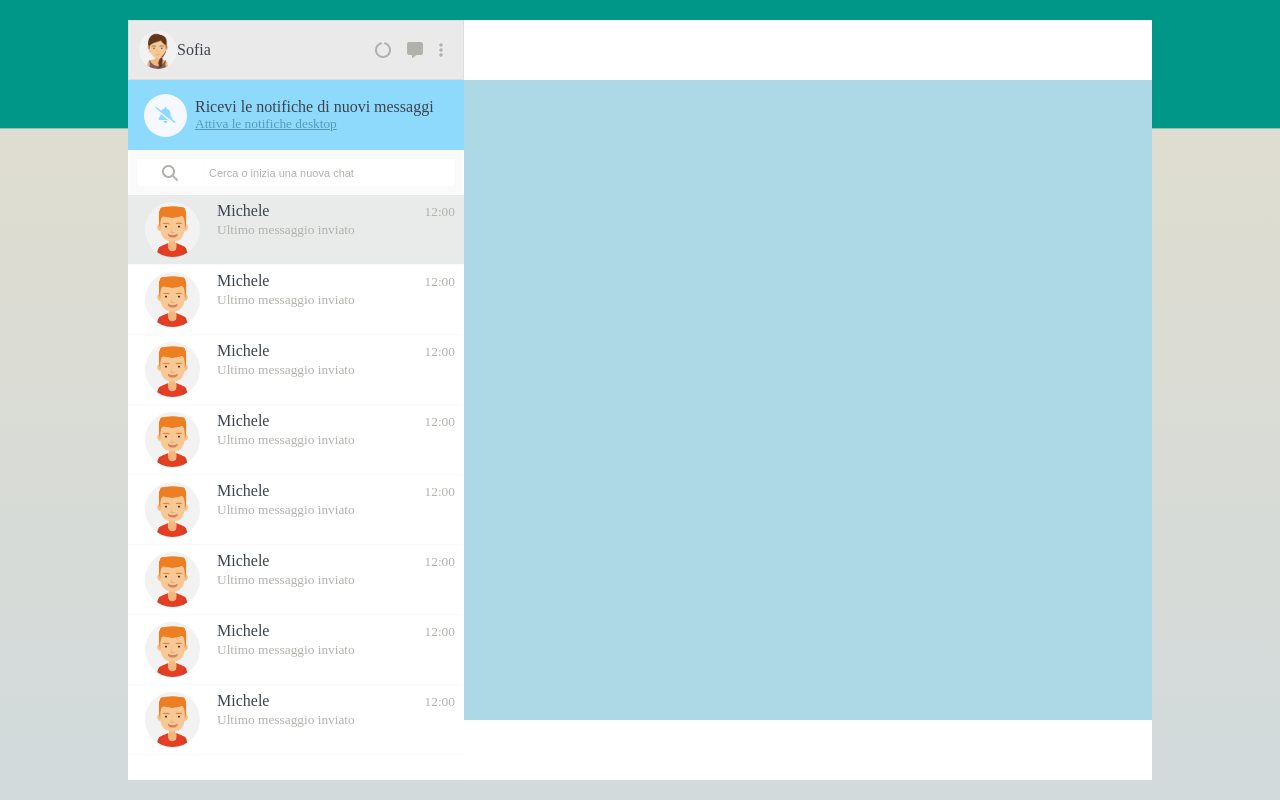
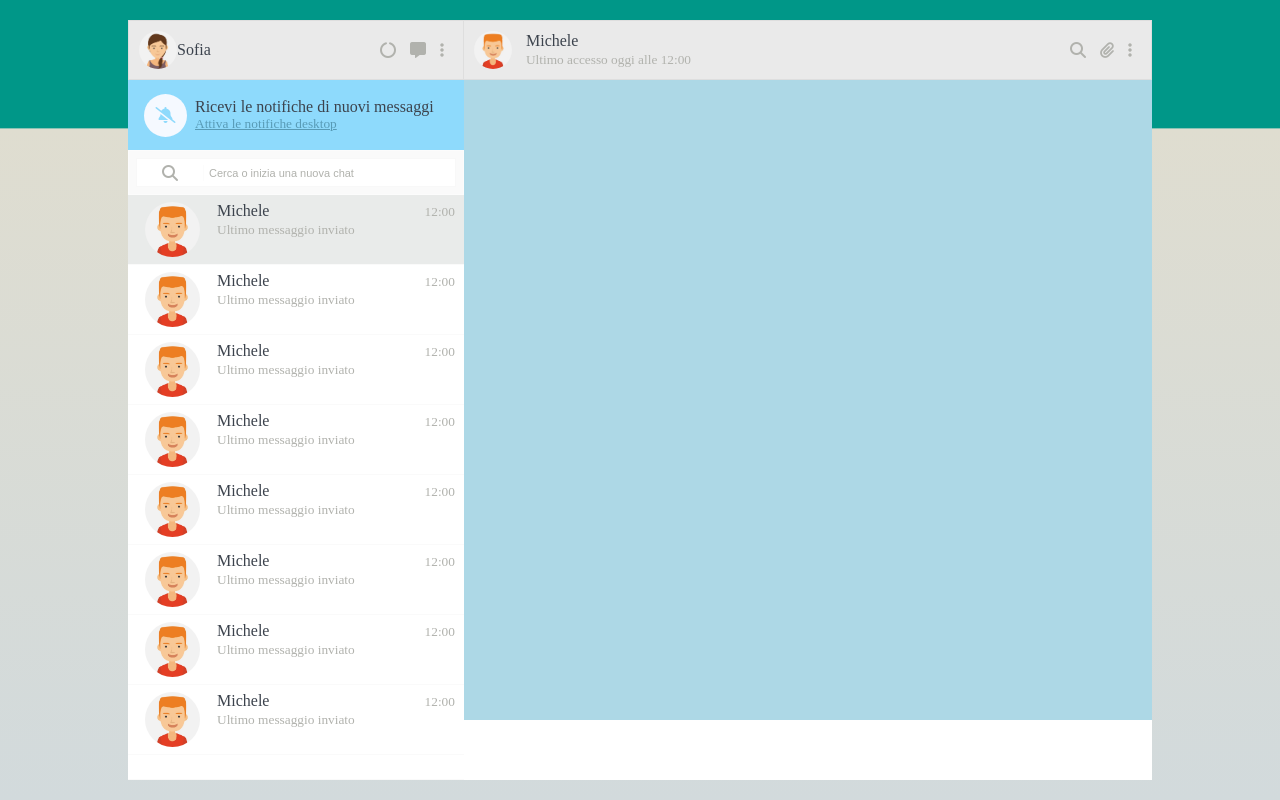
Before and after one commit to eugeniarossi/vue-boolzapp, a plain HTML site: page index.html in a window 1280 px wide. Drawn offline with nearby package versions, Linux system fonts and the light colour scheme.

Commit message:
feat: main-view - header structure & style

```diff
--- a/css/style.css
+++ b/css/style.css
@@ -47,7 +47,8 @@ aside {
 /***********************************
  ASIDE TOP ************************/
 
-aside .top .menu {
+aside .top .menu,
+.main-view header {
     height: 3.75rem;
     display: flex;
     align-items: center;
@@ -58,32 +59,37 @@ aside .top .menu {
 
 /******** aside top menu user ********/
 
-aside .top .menu .user {
+aside .top .menu .user,
+.main-view header .header-contact {
     display: flex;
     align-items: center;
     height: 100%;
     flex-grow: 1;
 }
 
-aside .top .menu .user-picture {
+aside .top .menu .user-picture,
+.main-view header .contact-picture {
     height: 100%;
     border-radius: 50%;
     overflow: hidden;
 }
 
-aside .top .menu .user .user-name {
+.user-name,
+.contact-name {
     color: #3c434d;
 }
 
 /******** aside top menu nav ********/
 
-aside .top .menu nav {
+aside .top .menu nav,
+.main-view header nav {
     padding-right: .25rem;
     color: #b1b2ad;
 }
 
-aside .top .menu nav > * {
-    padding: .375rem;
+aside .top .menu nav > *,
+.main-view header nav > * {
+    padding: .3125rem;
 }
 
 /******** aside top notifications ********/
@@ -194,8 +200,8 @@ aside .contacts .contact .contact-info .contact-name {
     color: #3c434d;
 }
 
-aside .contacts .contact .contact-info .contact-last-message,
-aside .contacts .contact .contact-last-access {
+.contact-last-message,
+.contact-last-access {
     color: #b1b2ad;
 }
 
@@ -209,7 +215,6 @@ aside .contacts .contact .contact-last-access {
 
 .main-view {
     width: 100%;
-    background-color: red;
     display: flex;
     flex-direction: column;
 }
@@ -220,10 +225,20 @@ aside .contacts .contact .contact-last-access {
     flex-direction: column;
 }
 
+/***********************************
+ MAIN VIEW - HEADER ***************/
+
 .main-view header {
-    height: 3.75rem;
-    background-color: white;
+    border-left: none;
+    display: flex;
 }
+
+header .contact-picture {
+    margin-right: .875rem;
+}
+
+/***********************************
+ MAIN VIEW - MAIN *****************/
 
 .main-view main {
     background-color: lightblue;
@@ -231,6 +246,9 @@ aside .contacts .contact .contact-last-access {
     overflow-y: scroll;
 }
 
+/***********************************
+ MAIN VIEW - FOOTER ****************/
+
 .main-view footer {
     height: 3.75rem;
     background-color: white;
--- a/index.html
+++ b/index.html
@@ -181,17 +181,42 @@
         <!-- /aside -->
         <!-- main view -->
         <div class="main-view">
+            <!-- chat -->
             <div class="chat">
+                <!-- header -->
                 <header>
-
+                    <!-- header contact -->
+                    <div class="header-contact">
+                        <div class="contact-picture">
+                            <img src="img/avatar_1.jpg" alt="profile picture">
+                        </div>
+                        <div class="contact-info">
+                            <div class="contact-name">Michele</div>
+                            <div class="contact-last-access"><small>Ultimo accesso oggi alle 12:00</small></div>
+                        </div>
+                    </div>
+                    <!-- /header contact -->
+                    <!-- header nav -->
+                    <nav>
+                        <i class="fa-solid fa-magnifying-glass"></i>
+                        <i class="fa-solid fa-paperclip"></i>
+                        <i class="fa-solid fa-ellipsis-vertical"></i>
+                    </nav>
+                    <!-- /header nav -->
                 </header>
+                <!-- /header -->
+                <!-- main -->
                 <main>
 
                 </main>
+                <!-- /main -->
             </div>
+            <!-- /chat -->
+            <!-- footer -->
             <footer>
 
             </footer>
+            <!-- /footer -->
         </div>
         <!-- /main view -->
     </div>
```
